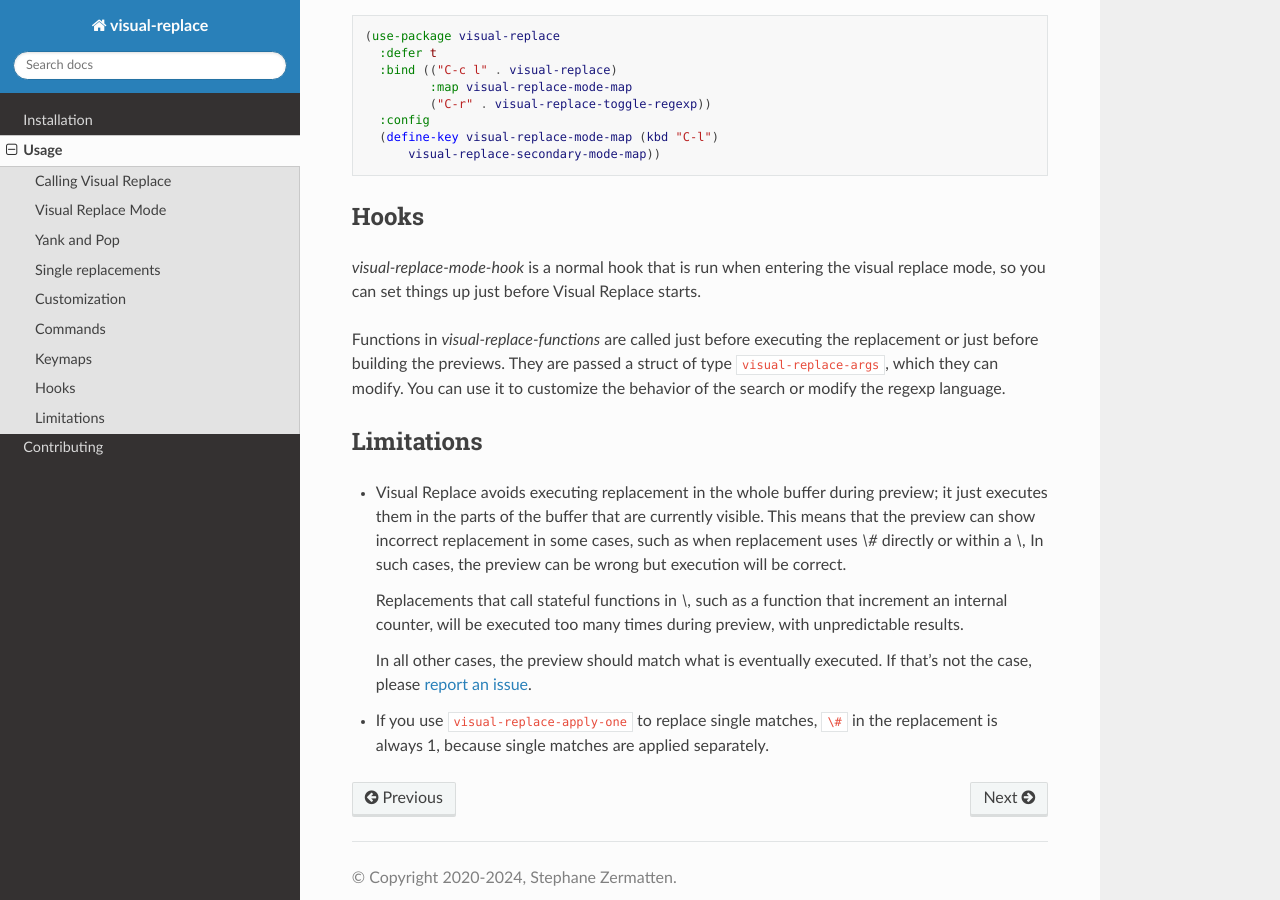
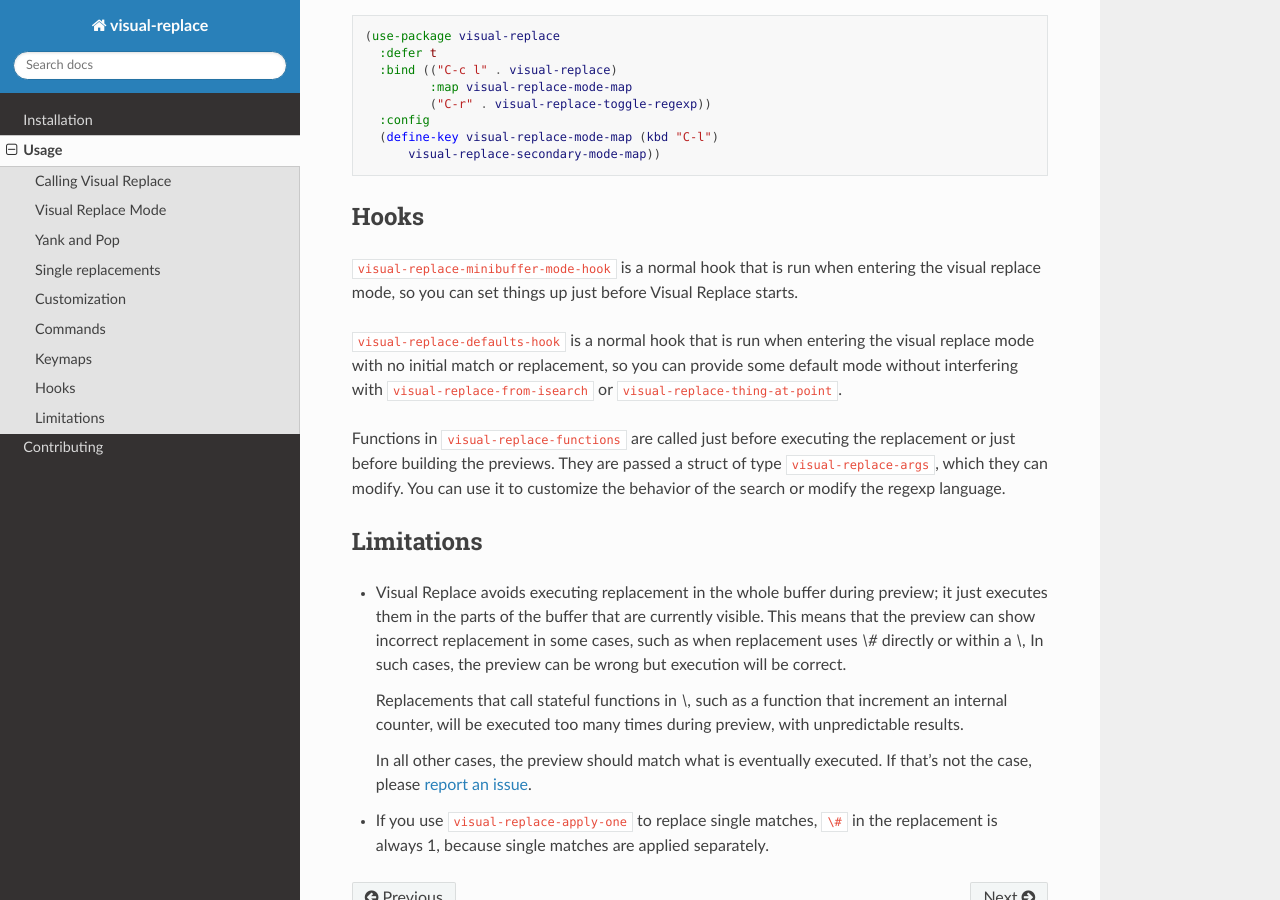
Before and after one commit to szermatt/visual-replace, a Sphinx documentation site: the page built from docs/source/usage.rst, in a window 1280 px wide and 900 px high, scrolled down 6479 px. Built offline with Sphinx 7.4.7 and the Read the Docs theme 3.1.0, drawn with Linux system fonts in a browser that asks for light colours.

Commit message:
docs: Fix the hooks section.
Provide the correct name for visual-replace-minibuffer-mode-hook and
mention visual-replace-defaults-hook.

```diff
--- a/docs/source/usage.rst
+++ b/docs/source/usage.rst
@@ -413,14 +413,21 @@ Hooks
 -----
 
 .. index::
-   pair: hook; visual-replace-mode-hook
+   pair: hook; visual-replace-minibuffer-mode-hook
    pair: hook; visual-replace-functions
+   pair: variable; visual-replace-defaults-hook
 
-`visual-replace-mode-hook` is a normal hook that is run when entering
-the visual replace mode, so you can set things up just before Visual
-Replace starts.
+:code:`visual-replace-minibuffer-mode-hook` is a normal hook that is
+run when entering the visual replace mode, so you can set things up
+just before Visual Replace starts.
 
-Functions in `visual-replace-functions` are called just before
+:code:`visual-replace-defaults-hook` is a normal hook that is run when
+entering the visual replace mode with no initial match or replacement,
+so you can provide some default mode without interfering with
+:code:`visual-replace-from-isearch` or
+:code:`visual-replace-thing-at-point`.
+
+Functions in :code:`visual-replace-functions` are called just before
 executing the replacement or just before building the previews. They
 are passed a struct of type :code:`visual-replace-args`, which they
 can modify. You can use it to customize the behavior of the search or
```
Also changed, not shown: 1 other file.
